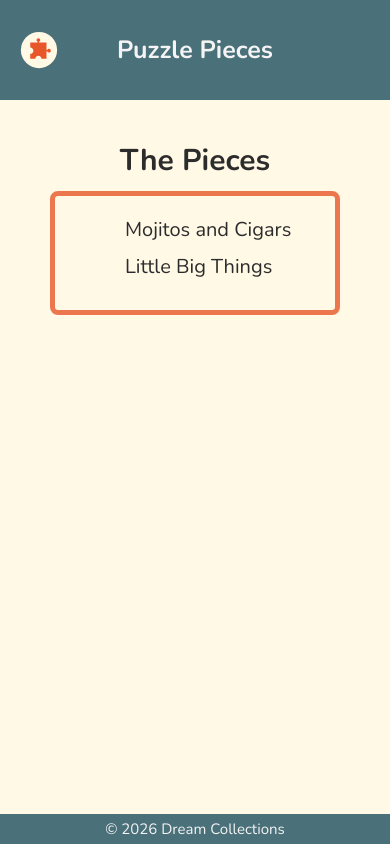
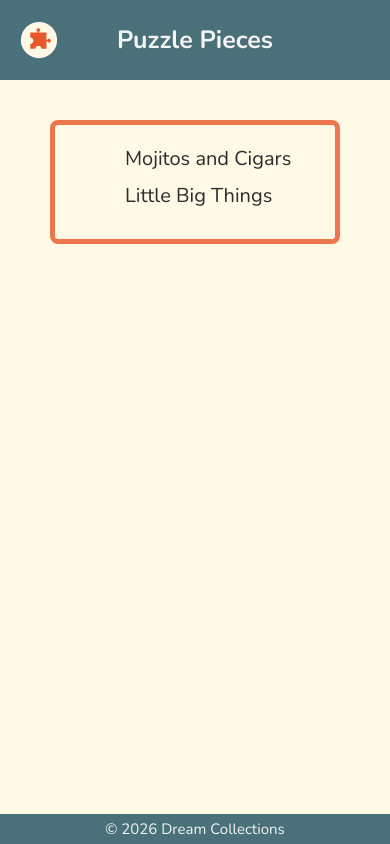
Before and after one commit to Mahone5/autoethnography, a plain HTML site: page index.html in a window 390 px wide. Drawn offline with nearby package versions, Linux system fonts and the light colour scheme.

Commit message:
Remove h2 from home page

```diff
--- a/css/style.css
+++ b/css/style.css
@@ -221,6 +221,7 @@
   .home-header {
     padding: 1.5rem;
     position: relative;
+    height: 8rem;
   }
 
   .header-brand {
--- a/index.html
+++ b/index.html
@@ -30,7 +30,6 @@
         </div>
       </header>
       <main class="index-main">
-        <h2 class="dream-title">The Pieces</h2>
         <section class="index-orange-border">
           <article>
             <ul class="post-titles">
```
